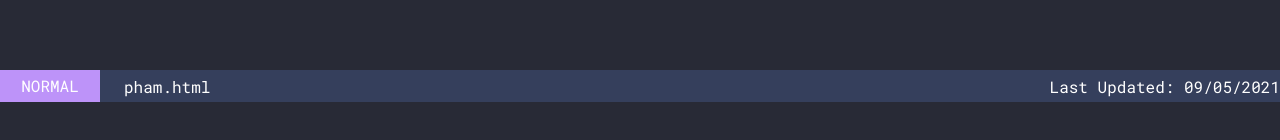
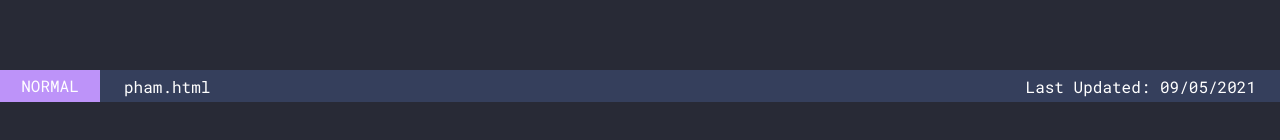
Before and after one commit to JohnPhamous/pham.codes, a Next.js app: page /blog in a window 1280 px wide. Shown: the part 698-838 px from the top of the page. Built offline with nearby package versions, Linux system fonts and the light colour scheme.

Commit message:
Add padding to footer date

```diff
--- a/components/Footer/VimFooter.module.css
+++ b/components/Footer/VimFooter.module.css
@@ -75,4 +75,5 @@
 
 .endSection {
   margin-left: auto;
+  padding-right: var(--s24);
 }
```
